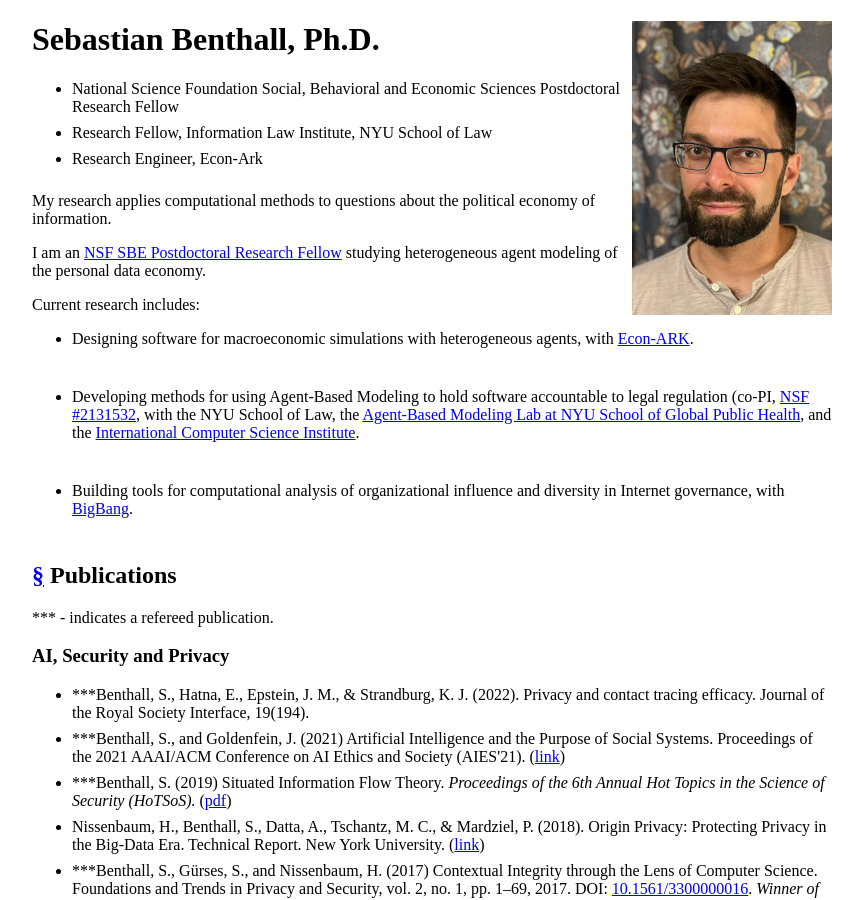
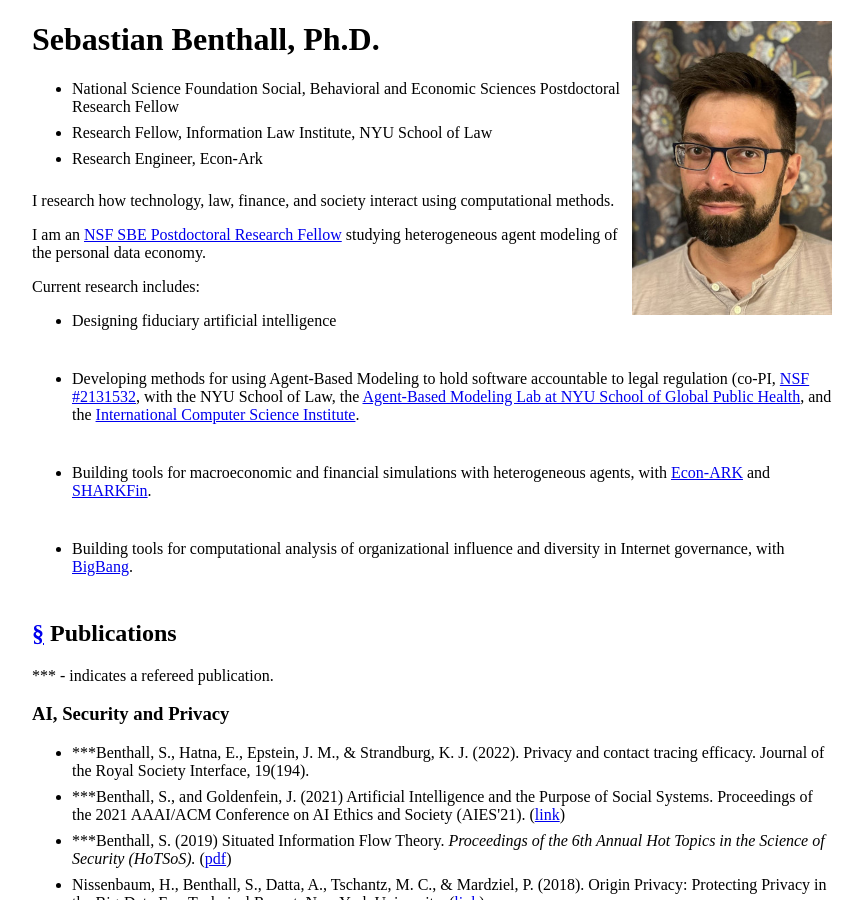
Before and after one commit to sbenthall/personal_website, a Jekyll site: the page built from index.md, in a window 1280 px wide and 900 px high. Shown: the whole window, without its empty margins (208-1071 px from the left). Built offline with Jekyll 4.4.1, drawn with Linux system fonts in a browser that asks for light colours.

Commit message:
update language -- remove political economy

```diff
--- a/index.md
+++ b/index.md
@@ -9,15 +9,17 @@ layout: home
 * Research Fellow, Information Law Institute, NYU School of Law
 * Research Engineer, Econ-Ark
 
-My research applies computational methods to questions about the political economy of information.
+I research how technology, law, finance, and society interact using computational methods.
 
 I am an <a href="https://www.nsf.gov/awardsearch/showAward?AWD_ID=2105301&HistoricalAwards=false">NSF SBE Postdoctoral Research Fellow</a> studying heterogeneous agent modeling of the personal data economy.
 
 Current research includes:
 
-* Designing software for macroeconomic simulations with heterogeneous agents, with <a href="https://econ-ark.org/">Econ-ARK</a>.
+* Designing fiduciary artificial intelligence
 
 * Developing methods for using Agent-Based Modeling to hold software accountable to legal regulation (co-PI, <a href="https://www.nsf.gov/awardsearch/showAward?AWD_ID=2131532&HistoricalAwards=false">NSF #2131532</a>, with the NYU School of Law, the <a href="https://publichealth.nyu.edu/research-scholarship/centers-labs-initiatives/agent-based-modeling-lab">Agent-Based Modeling Lab at NYU School of Global Public Health</a>, and the <a href="https://www.nsf.gov/awardsearch/showAward?AWD_ID=2131533&HistoricalAwards=false">International Computer Science Institute</a>.
+
+* Building tools for macroeconomic and financial simulations with heterogeneous agents, with <a href="https://econ-ark.org/">Econ-ARK</a> and <a href="https://github.com/sbenthall/SHARKFin">SHARKFin</a>.
 
 * Building tools for computational analysis of organizational influence and diversity in Internet governance, with <a href="https://github.com/datactive/bigbang">BigBang</a>.
 
```
